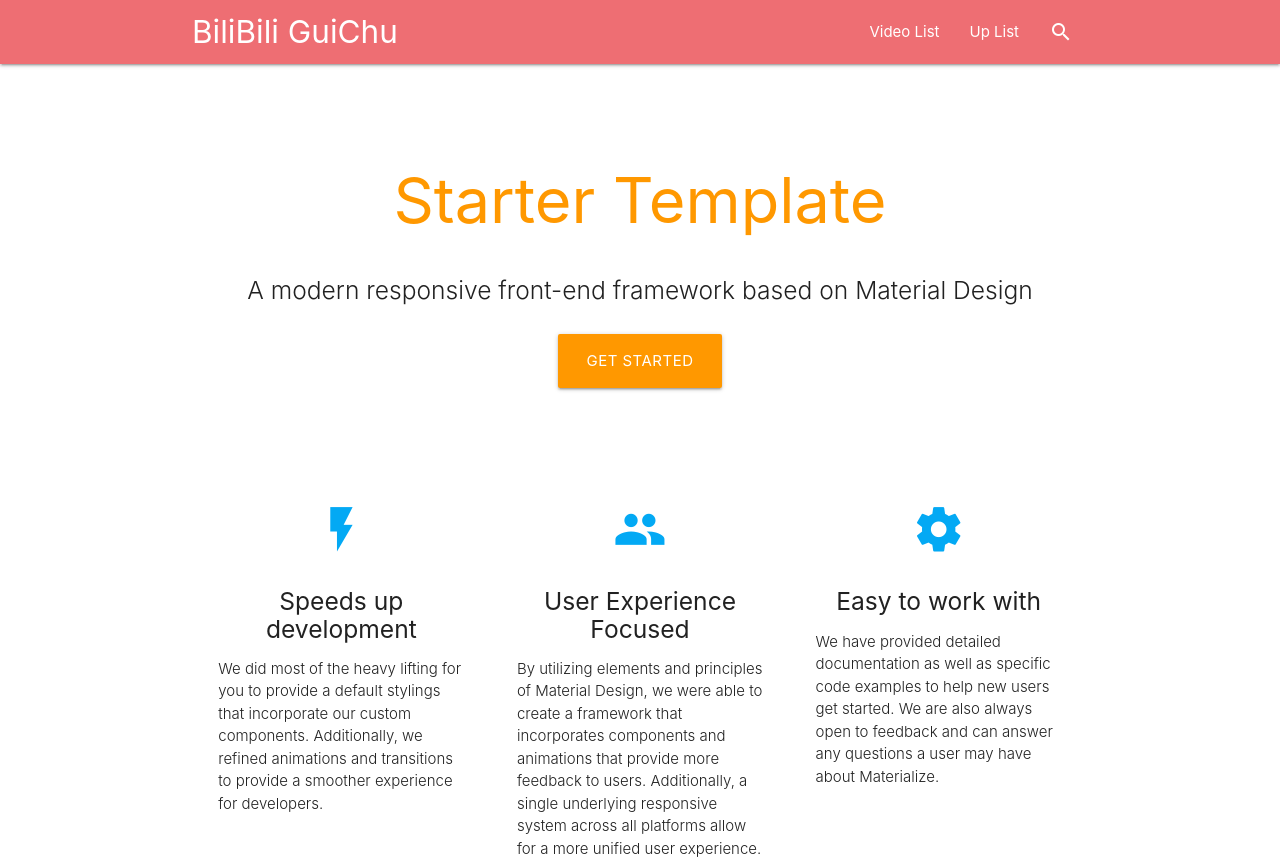
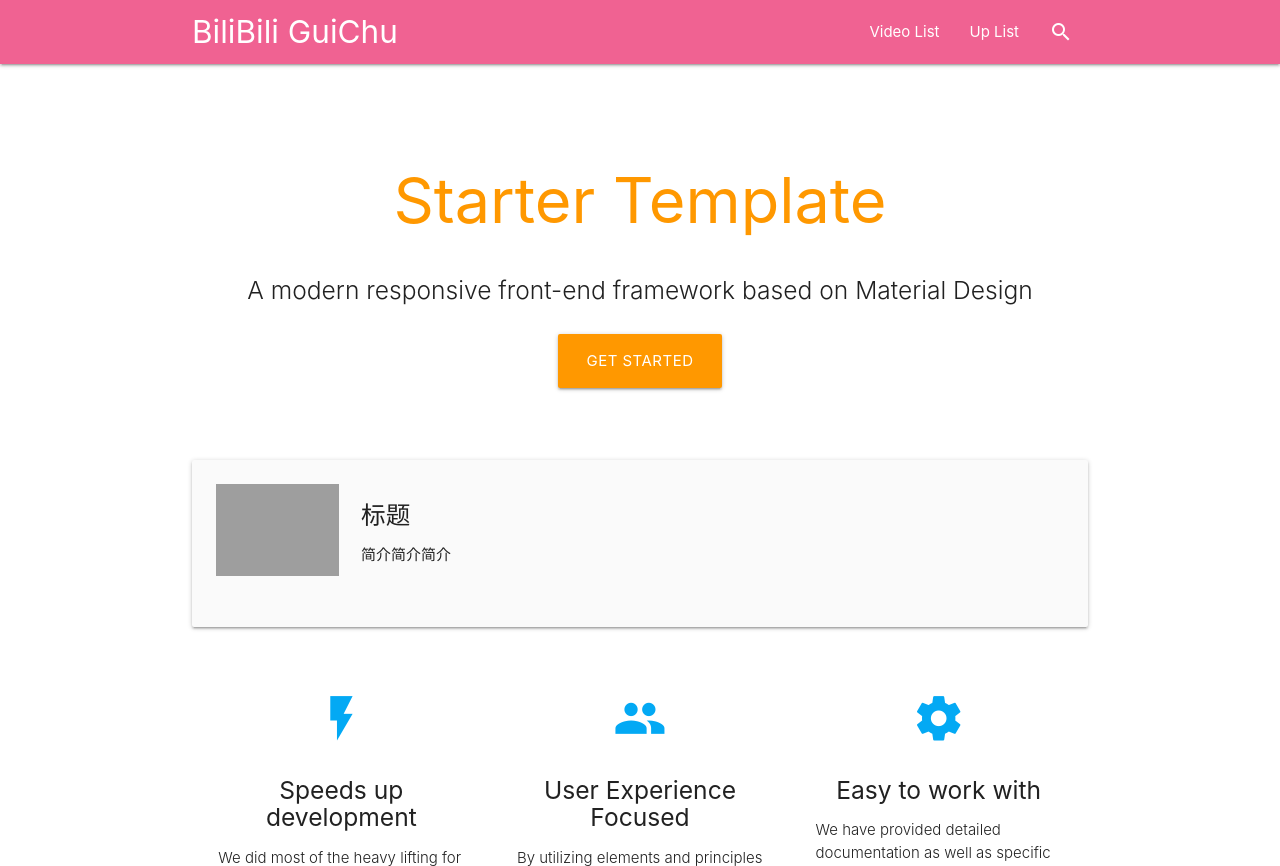
Before and after one commit to i207M/Python-course-2021, a Django app: page /video_list/ in a window 1280 px wide. Shown: the top 866 px of the page. Run offline with Django 3.2, Linux system fonts and the light colour scheme; grey boxes are pictures that could not be loaded.

Commit message:
card panel

```diff
--- a/video_list/templates/video_list/index.html
+++ b/video_list/templates/video_list/index.html
@@ -27,21 +27,21 @@
     />
   </head>
   <body>
-    <nav class="light-pink lighten-1" role="navigation">
+    <nav class="pink lighten-2" role="navigation">
       <div class="nav-wrapper container">
         <a id="logo-container" href="#" class="brand-logo">BiliBili GuiChu</a>
         <ul class="right hide-on-med-and-down">
           <li><a href="/video_list">Video List</a></li>
-          <li><a href="#">Up List</a></li>
+          <li><a href="/up_list">Up List</a></li>
           <li>
-            <a href="#"><i class="material-icons">search</i></a>
+            <a href="/search"><i class="material-icons">search</i></a>
           </li>
         </ul>
 
         <ul id="nav-mobile" class="sidenav">
-          <li><a href="#">Video List</a></li>
-          <li><a href="#">Up List</a></li>
-          <li><a href="#">Search</i></a></li>
+          <li><a href="/video_list">Video List</a></li>
+          <li><a href="/up_list">Up List</a></li>
+          <li><a href="/search">Search</i></a></li>
         </ul>
         <a href="#" data-target="nav-mobile" class="sidenav-trigger"
           ><i class="material-icons">menu</i></a
@@ -70,6 +70,23 @@
     </div>
 
     <div class="container">
+      <div class="col s12 m8 offset-m2 l6 offset-l3">
+        <div class="card-panel grey lighten-5 z-depth-1">
+          <div class="row valign-wrapper">
+            <div class="col s2">
+              <img src="/static/example_cover.png" alt="" class="responsive-img">
+            </div>
+            <div class="col s10">
+              <h5 class="header medium">
+                标题
+              </h5>
+              <p class="light">
+                简介简介简介
+              </p>
+            </div>
+          </div>
+        </div>
+      </div>
       <div class="section">
         <!--   Icon Section   -->
         <div class="row">
```
